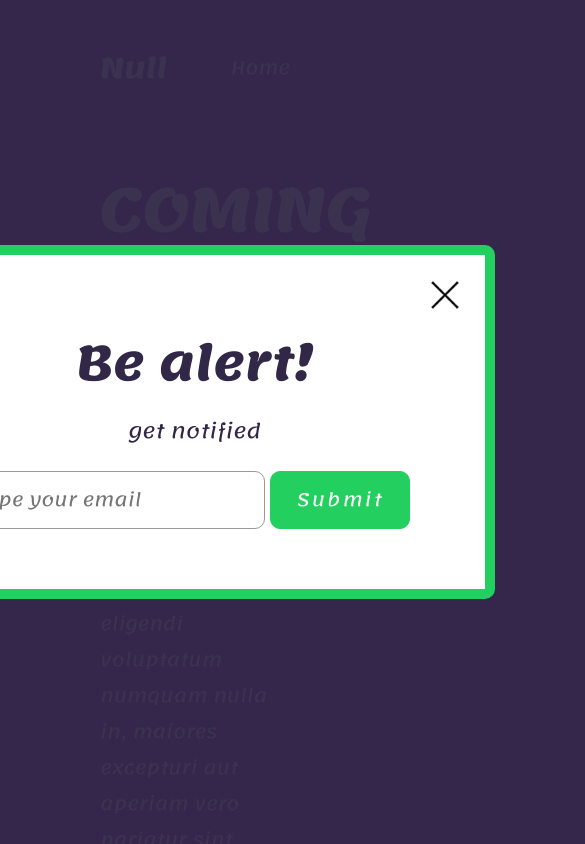
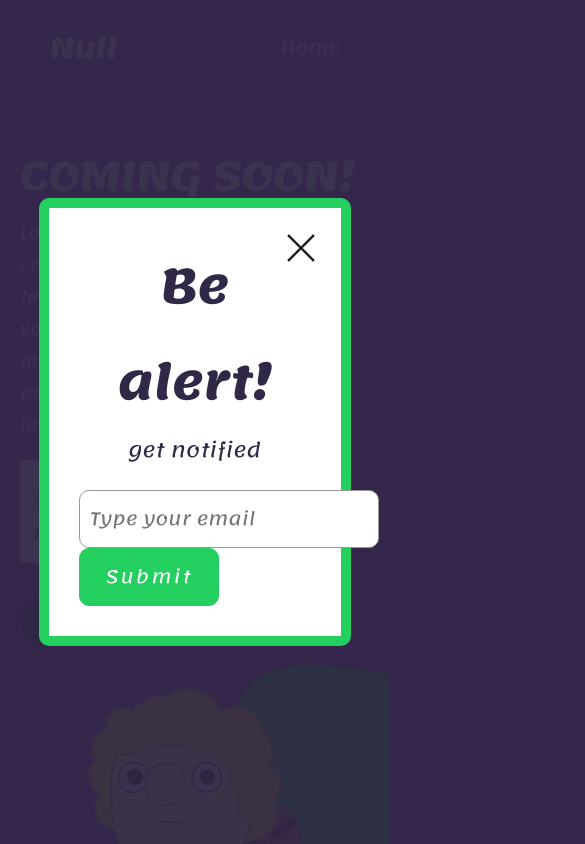
Before and after one commit to KevinSYSousa/coming-soon, a website: page src/view/index.html in a window 390 px wide. Both pictures are taken after a click on the link "Notify me". Shown: the top 844 px of the page, 585 px wide, since content can reach past the window. Drawn offline with Linux system fonts and the light colour scheme.

Commit message:
responsive final

```diff
--- a/public/css/main.css
+++ b/public/css/main.css
@@ -60,6 +60,7 @@ section .content-Box h2 {
   font-size: 60px;
   color: #fff;
   text-transform: uppercase;
+  margin-top: 5rem;
 }
 section .content-Box p {
   font-size: 18px;
@@ -107,12 +108,11 @@ section .content-Box a:hover {
 }
 section .img-Box img {
   position: relative;
-  max-width: 30rem;
+  max-width: 15rem;
   width: 100%;
   margin-top: 100px;
   z-index: 2;
-  margin-left: 600px;
-  padding-right: 10rem;
+  margin-bottom: 10px;
 }
 .bg {
   position: absolute;
@@ -142,6 +142,8 @@ section .sci li a {
 section .sci img {
   width: 100px;
   transition: 1s;
+  margin-top: 20px;
+  z-index: 2;
 }
 section .sci img:hover {
     opacity: 0.7;
@@ -225,4 +227,56 @@ section .sci img:hover {
   section .img-Box {
     margin-top: 0;
   }
+  section .sci {
+    position: initial;
+    bottom: .8rem;
+    z-index: 1000;
+    display: flex;
+    filter: invert(1);
+    margin: auto;
+  }
 }
+@media (max-width: 767px) {
+  header {
+    padding: 20px 50px;
+  }
+  section {
+    flex-direction: column;
+    padding: 120px 20px 50px;
+    height: auto;
+  }
+  section .content-Box h2 {
+    font-size: 40px;
+  }
+  section .content-Box p {
+    font-size: 16px;
+  }
+  section .content-Box .countdown .time {
+    font-size: 30px;
+    min-width: 70px;
+    margin-right: 5px;
+  }
+  section .content-Box .countdown .time span {
+    font-size: 14px;
+  }
+  section .content-Box a {
+    position: absolute;
+    margin-top: 10px;
+    display: inline-block;
+    font-size: 16px;
+    letter-spacing: 2px;
+    padding: 10px 25px;
+    text-decoration: none;
+    border-radius: 40px;
+  }
+  .newsletter {
+    width: 80%;
+    padding: 30px;
+  }
+
+}
+@media (min-width: 374px) {
+  section .content-Box h2 {
+    margin-top: 1rem;
+  }
+}
```
